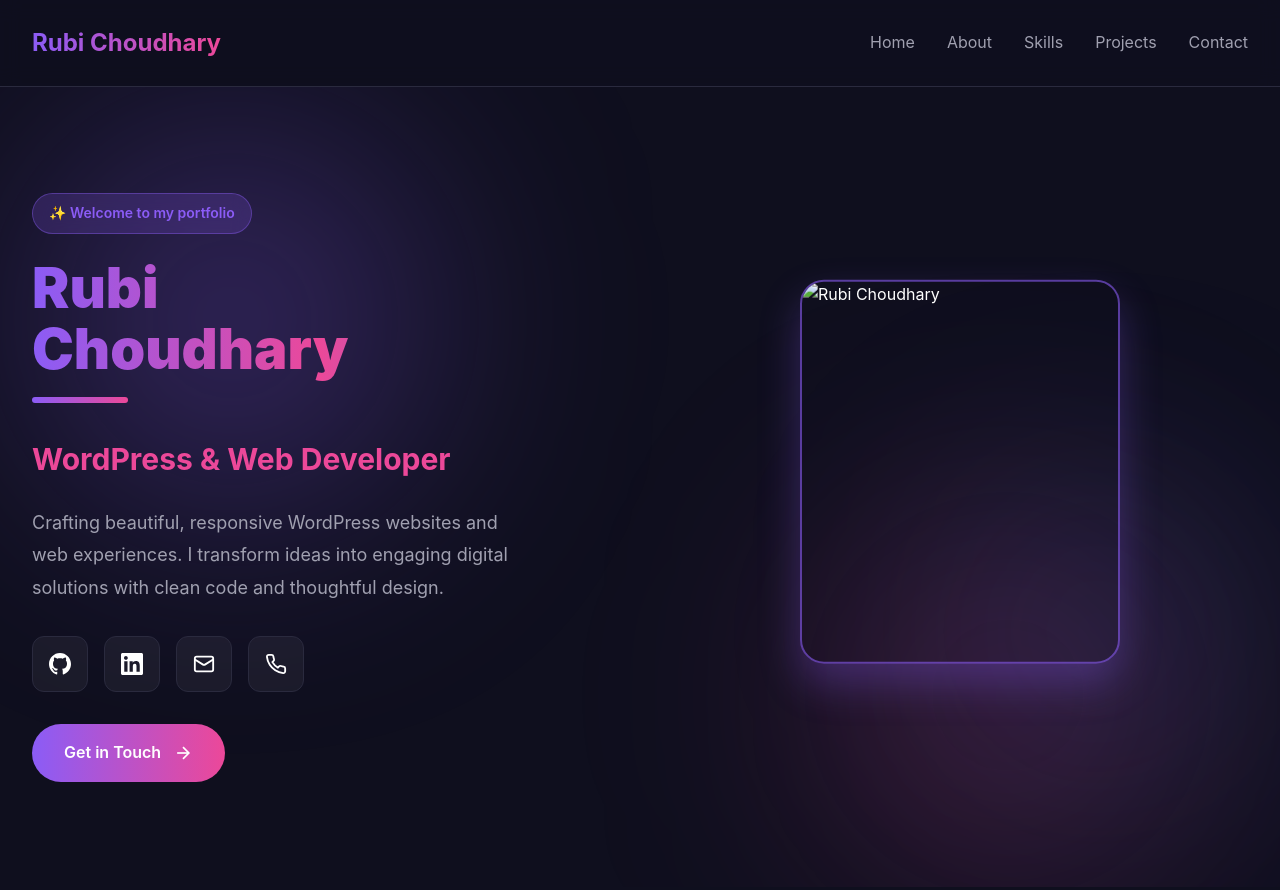
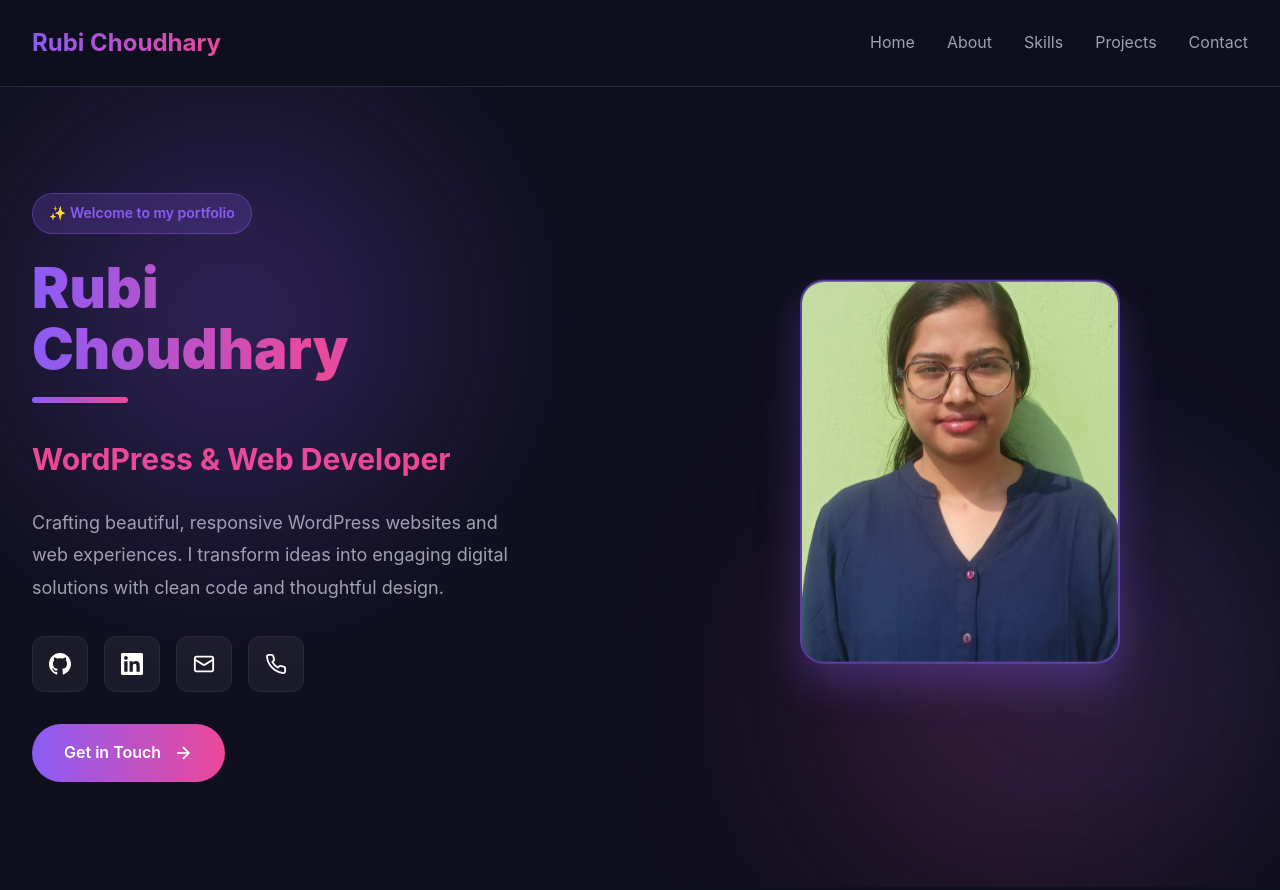
Before and after one commit to RubiChoudhary/Portfolio_latest_Rubi, a website: page index.html in a window 1280 px wide. Shown: the top 890 px of the page. Drawn offline with Linux system fonts and the light colour scheme; the site is published under a folder, as on GitHub Pages, so addresses that start at the root find nothing.

Commit message:
Update index.html

```diff
--- a/index.html
+++ b/index.html
@@ -73,7 +73,7 @@
 
             <div class="hero-image">
                 <div class="image-wrapper">
-                    <img src="/images/WhatsApp Image 2025-01-19 at 10.59.58_16e4e466.jpg" alt="Rubi Choudhary">
+                    <img src="WhatsApp Image 2025-01-19 at 10.59.58_16e4e466.jpg" alt="Rubi Choudhary">
                 </div>
             </div>
         </div>
```
